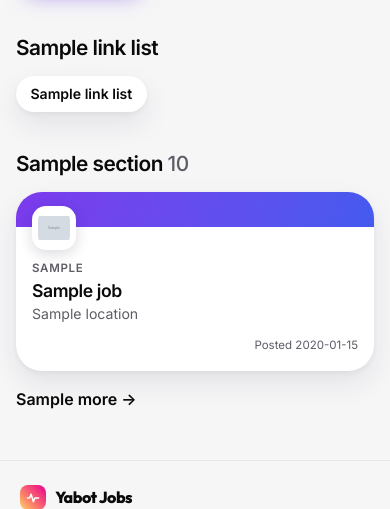
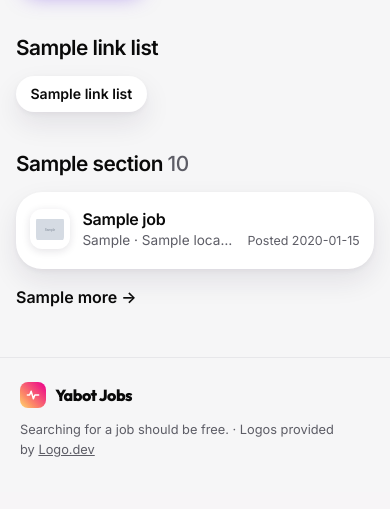
Before and after one commit to davicho01/yabot.jobs-backend, a Python web app: template templates/seo/hub.html.jinja in a window 390 px wide. Shown: the part 352-861 px from the top of the page. After the commit the page ends 809 px from the top, so only its background shows below. Run offline with Jinja, Linux system fonts and the light colour scheme; the template is opened without the code that fills it: most values are stand-ins (such as "Sample title", 1, 10 or a date in 2020); grey boxes marked "Sample" are stand-in pictures.

Commit message:
SEO hub pages: jobs as the day page's list; a company's own page leaves off its logo and name
Co-Authored-By: Claude Opus 5.5 <noreply@anthropic.com>
Claude-Session: https://claude.ai/code/session_01LkT1vQaWnrL6vLmrWQ1A7P

```diff
--- a/templates/seo/_base_style.html.jinja
+++ b/templates/seo/_base_style.html.jinja
@@ -252,12 +252,24 @@
   .job-rows__meta { font-size: 0.85rem; color: var(--ink-soft); overflow: hidden; text-overflow: ellipsis; white-space: nowrap; }
   ul.job-rows .job-pay { flex: none; font-size: 0.82rem; }
   ul.job-rows .job-pay:empty { display: none; }
-  .job-rows__place::before { content: " · "; }
+  .job-rows__company + .job-rows__place::before { content: " · "; }
+  .job-rows__when { flex: none; font-size: 0.78rem; color: var(--ink-soft); white-space: nowrap; }
+  /* One company's own page: no logo column. */
+  ul.job-rows--one-company li + li::before { left: 1.1rem; }
   @media (max-width: 760px) {
     ul.job-rows li { flex-wrap: wrap; align-items: flex-start; padding: 0.7rem 0.9rem; gap: 0 0.75rem; }
     ul.job-rows li + li::before { left: 0.9rem; right: 0.9rem; }
     .job-rows__body { flex-basis: calc(100% - 40px - 0.75rem); }
     ul.job-rows .job-pay { margin-left: calc(40px + 0.75rem); margin-top: 0.3rem; }
+    /* A row with a posting date (the hubs' lists): the date at the end of
+       the place line rather than on a line of its own. */
+    ul.job-rows li:has(.job-rows__when) { display: grid; grid-template-columns: 40px minmax(0, 1fr) auto; align-items: baseline; }
+    ul.job-rows li:has(.job-rows__when) .job-rows__logo { grid-row: span 2; align-self: start; }
+    ul.job-rows li:has(.job-rows__when) .job-rows__body { display: contents; }
+    ul.job-rows li:has(.job-rows__when) .job-rows__title { grid-column: 2 / -1; }
+    ul.job-rows--one-company li:has(.job-rows__when) { grid-template-columns: minmax(0, 1fr) auto; }
+    ul.job-rows--one-company li:has(.job-rows__when) .job-rows__title { grid-column: 1 / -1; }
+    ul.job-rows--one-company li + li::before { left: 0.9rem; }
   }
 
   /* On a desktop the day's list is a plain table-like list: one line per
@@ -278,6 +290,9 @@
     .job-rows__body { display: contents; }
     .job-rows__title { min-width: 0; overflow: hidden; text-overflow: ellipsis; white-space: nowrap; }
     ul.job-rows .job-pay, ul.job-rows .job-pay:empty { display: block; grid-column: 4; padding: 0; background: none; font-size: 0.85rem; text-align: right; }
+    ul.job-rows .job-rows__when { grid-column: 4; text-align: right; }
+    ul.job-rows--one-company li { grid-template-columns: minmax(0, 1.2fr) minmax(0, 1fr) 9.5rem; }
+    ul.job-rows--one-company .job-rows__when { grid-column: 3; }
   }
 
   /* ---------- prev/next, "more" links ---------- */
--- /dev/null
+++ b/templates/seo/_job_rows.html.jinja
@@ -0,0 +1,16 @@
+{# Links to other job pages (static_job_pages.LinkJob) as the day page's list:
+   compact rows on one card on a phone, one line per job in columns on a
+   desktop. With one_company (a company's own page) the logo and company
+   name are left off, since every row would repeat them. #}
+<ul class="job-rows{% if one_company %} job-rows--one-company{% endif %}">
+  {% for j in jobs %}
+  <li>
+    {% if not one_company %}<span class="job-rows__logo">{% if j.logo_url %}<img src="{{ j.logo_url }}" alt="" width="28" height="28" loading="lazy" />{% else %}<b>{{ j.company_display[:1] | upper }}</b>{% endif %}</span>{% endif %}
+    <div class="job-rows__body">
+      <a class="job-rows__title" href="{{ base_url }}/{{ j.path }}" data-track="{{ track | default('job') }}">{{ j.title }}</a>
+      <span class="job-rows__meta">{% if not one_company %}<span class="job-rows__company">{{ j.company_display }}</span>{% endif %}{% if j.location %}<span class="job-rows__place">{{ j.location }}</span>{% endif %}</span>
+    </div>
+    <span class="job-rows__when">Posted {{ j.day.strftime('%b %-d') }}</span>
+  </li>
+  {% endfor %}
+</ul>
--- a/templates/seo/hub.html.jinja
+++ b/templates/seo/hub.html.jinja
@@ -41,7 +41,7 @@
     {% for section in hub.sections %}
     <section>
       <h2>{{ section.heading }}{% if section.total > section.jobs|length %} <span class="count">{{ "{:,}".format(section.total) }}</span>{% endif %}</h2>
-      {% with jobs=section.jobs, track="hub_job" %}{% include "_job_links.html.jinja" %}{% endwith %}
+      {% with jobs=section.jobs, track="hub_job", one_company=hub.path.startswith("jobs/" ~ country_slug ~ "/companies/") %}{% include "_job_rows.html.jinja" %}{% endwith %}
       {% if section.more %}<p class="more-link"><a href="{{ section.more[1] }}">{{ section.more[0] }} &rarr;</a></p>{% endif %}
     </section>
     {% endfor %}
```
